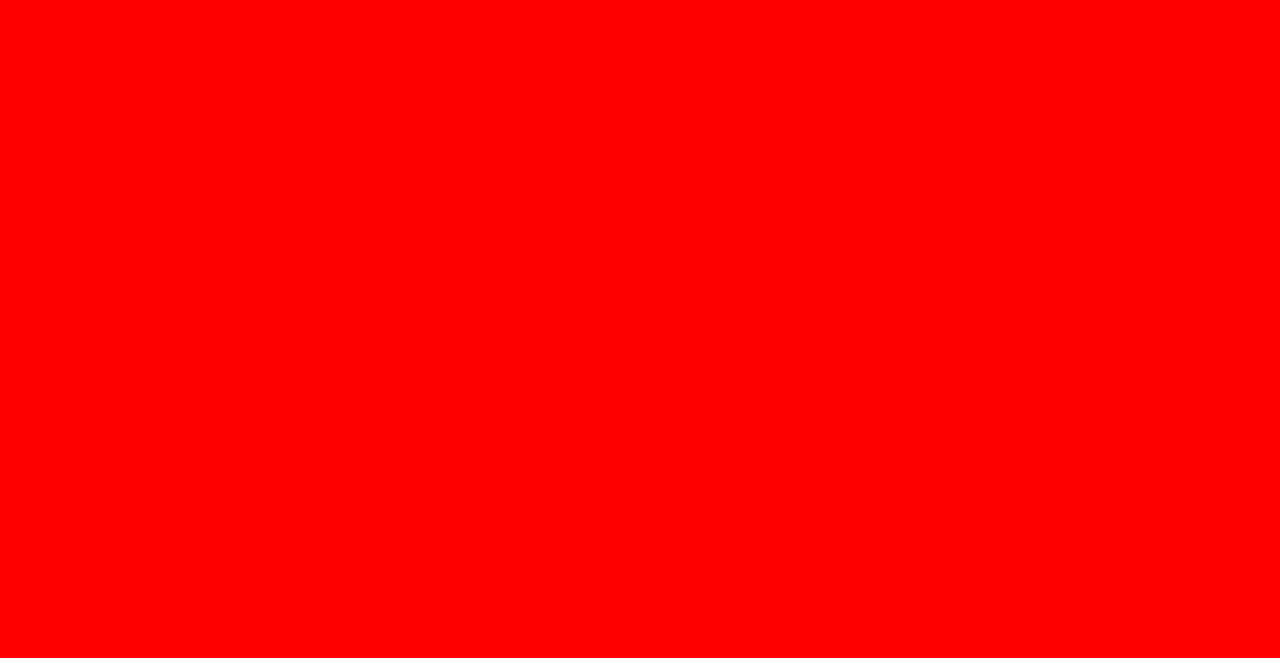
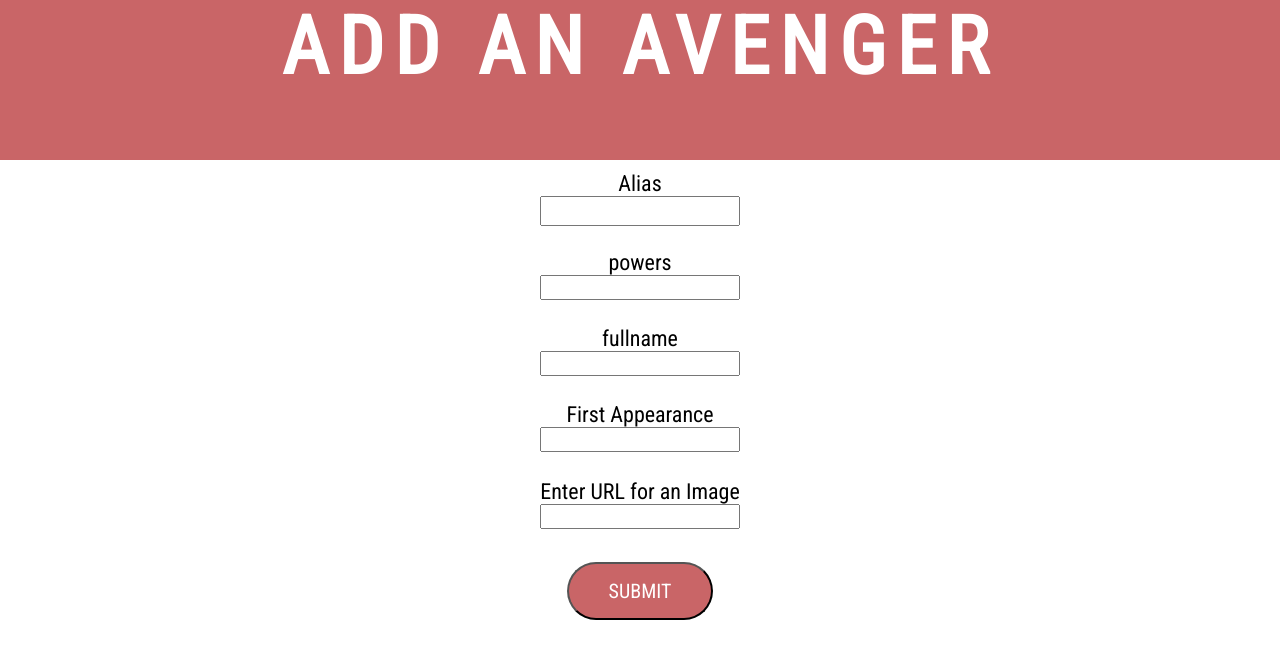
Before and after one commit to WhalenSITHS/AvengersApp, a plain HTML site: page index.html in a window 1280 px wide. Drawn offline with Linux system fonts and the light colour scheme.

Commit message:
commit removing avenger

```diff
--- a/app.js
+++ b/app.js
@@ -5,7 +5,7 @@
 
 
 //create individual avengers ** Objects function constructor
-function Avenger(alias, identity, powers, firstAppearance){
+/* function Avenger(alias, identity, powers, firstAppearance){
     this.alias = alias;
     this.identity = identity;
     this.powers = powers;
@@ -13,14 +13,52 @@
     this.yearsActive = function(){
         return new Date().getUTCFullYear() - this.firstAppearance;
     }
-}
+} */
 
 //const ironMan = new Avenger('Iron-Man', 'Tony Stark', 'Smart, Facial Hair, Dead', 1963);
 //console.log(ironMan);
 
 //push into array
-function addAvenger(alias, identity, powers, firstAppearance){
+/* function addAvenger(alias, identity, powers, firstAppearance){
     avengers.push(new Avenger(alias, identity, powers, firstAppearance));
+} */
+//addAvenger('Captain America', 'Steve Rogers', 'Freedom', 1941);
+//display obejcts on screen
+
+const form = document.querySelector('#hero-form'); //could also getElementById
+const userAlias = document.querySelector('#alias');
+const userPowers = document.querySelector('#powers');
+const userFullName = document.querySelector('#full-name');
+const userFirstAppearance = document.querySelector('#first-appearance');
+const userImage = document.querySelector('#image');
+const display = document.querySelector('.display');
+
+function eventListeners(){
+    form.addEventListener('submit', displayAvengerMember);
+    display.addEventListener('click', removeAvenger);
+    /* form.addEventListener('submit', function(){
+       console.log('test');
+   });  */
 }
-addAvenger('Captain America', 'Steve Rogers', 'Freedom', 1941);
-//display obejcts on screen
+eventListeners();
+
+function displayAvengerMember(e) {
+    let html = '<div class="display-avenger"><div class="display-alias">%alias%</div><div class="display-powers">%powers%</div><div class="display-name">%name%</div><div class="first-appearance">%years%</div><div class="display-image"><img src="%url%" alt=""></div><div class="remove-avenger"><p class="remove-avenger">Remove Avenger &#10006; </p></div></div>';
+
+    let newHtml = html.replace('%alias%', userAlias.value);
+    newHtml = newHtml.replace('%powers%', userPowers.value);
+    newHtml = newHtml.replace('%name%', userFullName.value);
+    newHtml = newHtml.replace('%years%', userFirstAppearance.value);
+    newHtml = newHtml.replace('%url%', userImage.value);
+    display.insertAdjacentHTML('beforeend', newHtml);
+    //console.log('is the vebnt firing?');
+    e.preventDefault();
+
+}
+
+function removeAvenger(e) {
+    if(e.target.parentElement.classList.contains('remove-avenger')){
+        //e.target.parentElement.parentElement.remove();
+        console.log(e.target.parentElement);
+    }
+}
--- a/index.html
+++ b/index.html
@@ -3,10 +3,49 @@
     <meta charset="UTF-8">
     <meta name="viewport" content="width=device-width, initial-scale=1.0">
     <meta http-equiv="X-UA-Compatible" content="ie=edge">
+    <link href="https://fonts.googleapis.com/css?family=Roboto+Condensed&display=swap" rel="stylesheet">
     <link rel="stylesheet" href="style.css">
     <title>Document</title>
 </head>
 <body>
+    <div class="banner">
+        <h1 class="header">
+            Add an avenger
+        </h1>
+    </div>
+
+    <div class="user-input">
+        <form  id="hero-form">
+            <div class="hero-form-input">
+                <label for="alias">Alias</label>
+                <input type="text" id="alias" class="text-box">
+            </div>
+            <div class="hero-form-input">
+                <label for="powers">powers</label>
+                <input type="text" id="powers" class="text-box">
+            </div>
+            <div class="hero-form-input">
+                <label for="full-name">fullname</label>
+                <input type="text" id="full-name" class="text-box">
+            </div>
+            <div class="hero-form-input">
+                <label for="first-appearance">First Appearance</label>
+                <input type="text" id="first-appearance" class="text-box">
+            </div>
+            <div class="hero-form-input">
+                <label for="image">Enter URL for an Image</label>
+                <input type="text" id="image" class="text-box">
+            </div>
+            <div class="hero-form-input">
+                <input type="submit" value="Submit" class="btn btn-red">
+            </div>
+        </form>
+    </div>
+
+    <div class="display">
+
+    </div>
+
 
 
 
--- a/style.css
+++ b/style.css
@@ -1,3 +1,105 @@
-body{
-    background-color: red;
+html{
+     font-size: 62.5%; /* This makes all relative units eqaul 10px, REM-relative unit, 1rem = 10px*/
 }
+
+*, *::after, *::before{
+    box-sizing: border-box;
+    margin: 0;
+    padding: 0;
+    font-family: 'Roboto Condensed', sans-serif;
+
+}
+
+.banner{
+    text-align: center;
+    margin: 0 auto;
+    background-color: #c96567;
+    color: white;
+    height: 20vh; /* viewport height */
+    font-size: 4rem;
+    text-transform: uppercase;
+    letter-spacing: 1rem;
+
+}
+
+.user-input{
+    display: flex;
+    flex-direction: column;
+    justify-content: center;
+    align-items: center;
+}
+
+#hero-form{
+    display: flex;
+    flex-direction: column;
+    justify-content: space-around;
+    align-items: center;
+    height: 60vh;
+    font-size: 2.2rem;
+
+}
+.text-box{
+    height: 2.5rem;
+    width: 20rem;
+}
+#alias{
+    height: 3rem;
+}
+.hero-form-input{
+    display: flex;
+    flex-direction: column;
+    justify-content: center;
+    align-items: center;
+    margin: 1rem;
+    height: 10vh;
+}
+
+.btn, .btn:link, .btn:visited {
+	text-transform: uppercase;
+	text-decoration: none;
+	padding: 1.5rem 4.0rem;
+	display: inline-block;
+	margin: 1rem;
+	font-size: 2rem;
+	border-radius: 10rem;
+	transition: all .2s;
+	position: relative;
+	animation: moveInBottom .5s ease-out .75s;
+	animation-fill-mode: backwards;
+}
+.btn:hover{
+	transform: translateY(-.3rem);
+	box-shadow: 0 1.0rem 2rem rgba(0,0,0.2);
+
+}
+.btn:active{
+	transform: translateY(-1px);
+	box-shadow: 0 .5rem 1rem rgba(0,0,0.2);
+}
+.btn-red{
+	background-color: #c96567;
+	color: white;
+
+}
+
+.display{
+    display: flex;
+    align-items: center;
+    flex-direction: column;
+    justify-content: space-between;
+    width: 80vw;
+    margin: 1rem auto;
+}
+
+.display-avenger{
+    display: flex;
+    align-items: center;
+    justify-content: space-between;
+    height: 10rem;
+    font-size: 2.2rem;
+    width: 100%;
+
+}
+.display-image img{
+    height: 9rem;
+}
```
